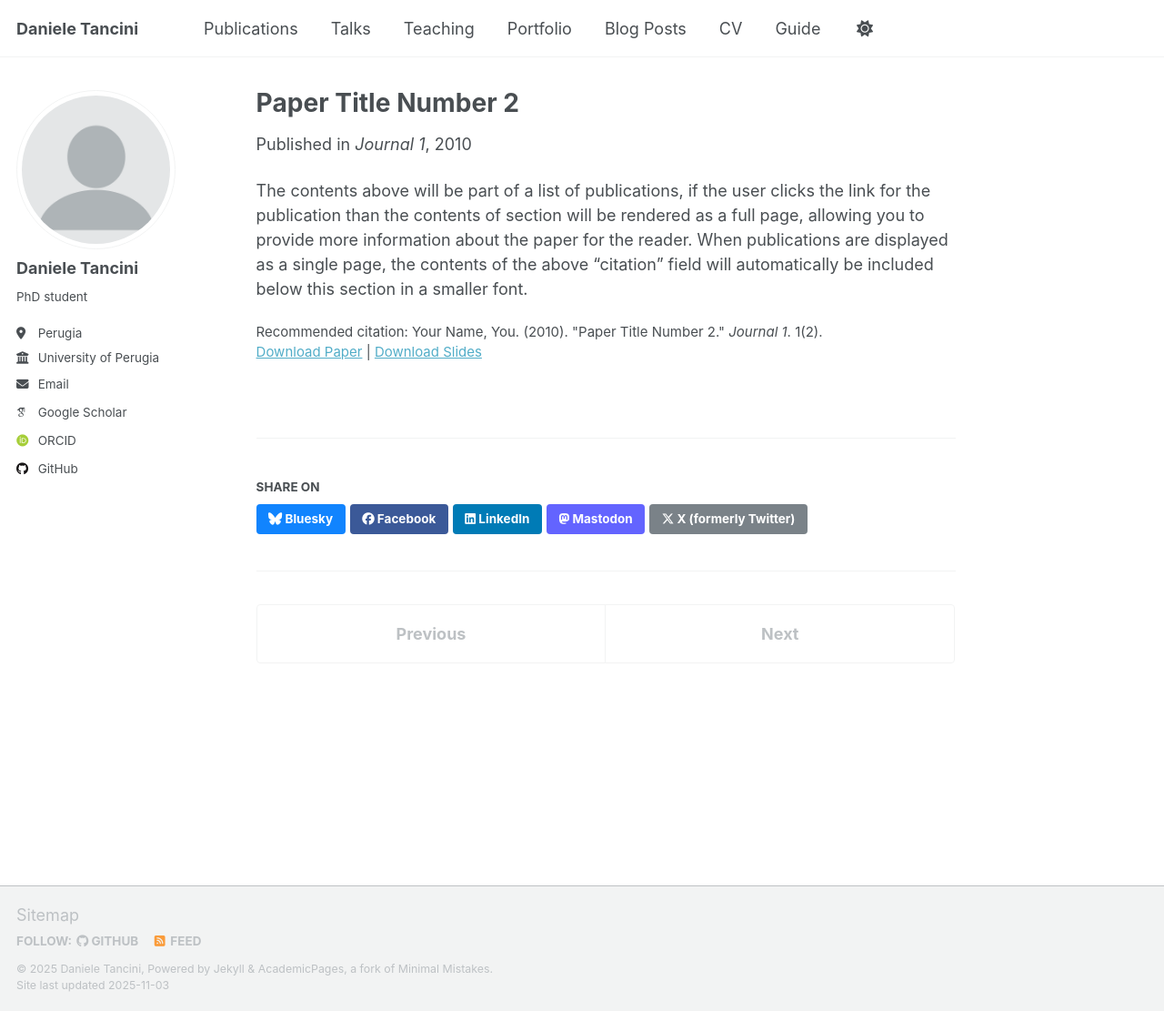
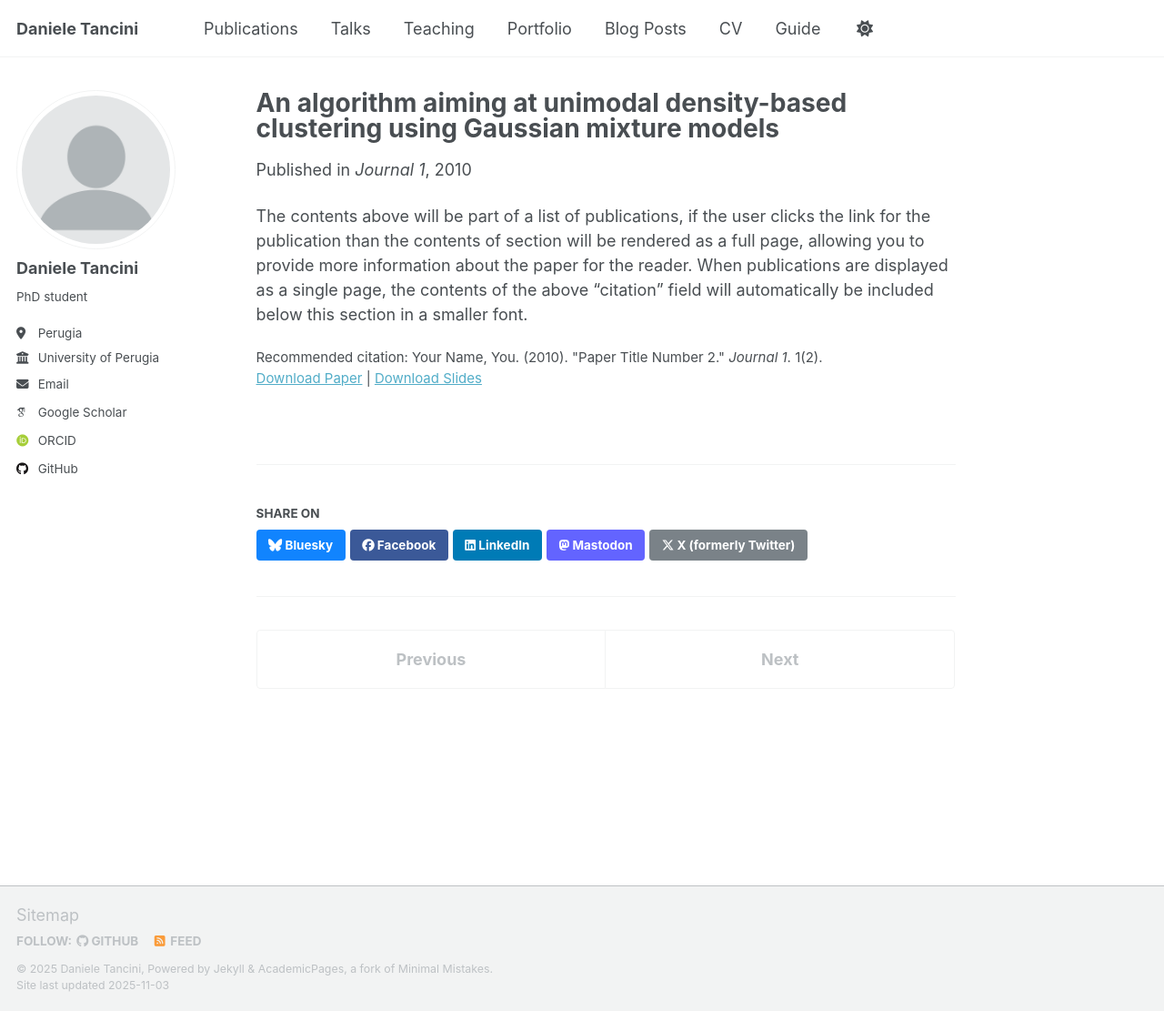
Before and after one commit to DanieleTancini/danieletancini.github.io, a Jekyll site: the page built from _publications/2010-10-01-paper-title-number-2.md, in a window 1280 px wide and 1111 px high. Shown: the whole window at 91% size. Built offline with Jekyll 4.4.1, drawn with Linux system fonts in a browser that asks for light colours; some web fonts are replaced; a script that is not in the unit is left out.

Commit message:
Update 2010-10-01-paper-title-number-2.md

```diff
--- a/_publications/2010-10-01-paper-title-number-2.md
+++ b/_publications/2010-10-01-paper-title-number-2.md
@@ -1,5 +1,5 @@
 ---
-title: "Paper Title Number 2"
+title: "An algorithm aiming at unimodal density-based clustering using Gaussian mixture models"
 collection: publications
 category: manuscripts
 permalink: /publication/2010-10-01-paper-title-number-2
```
